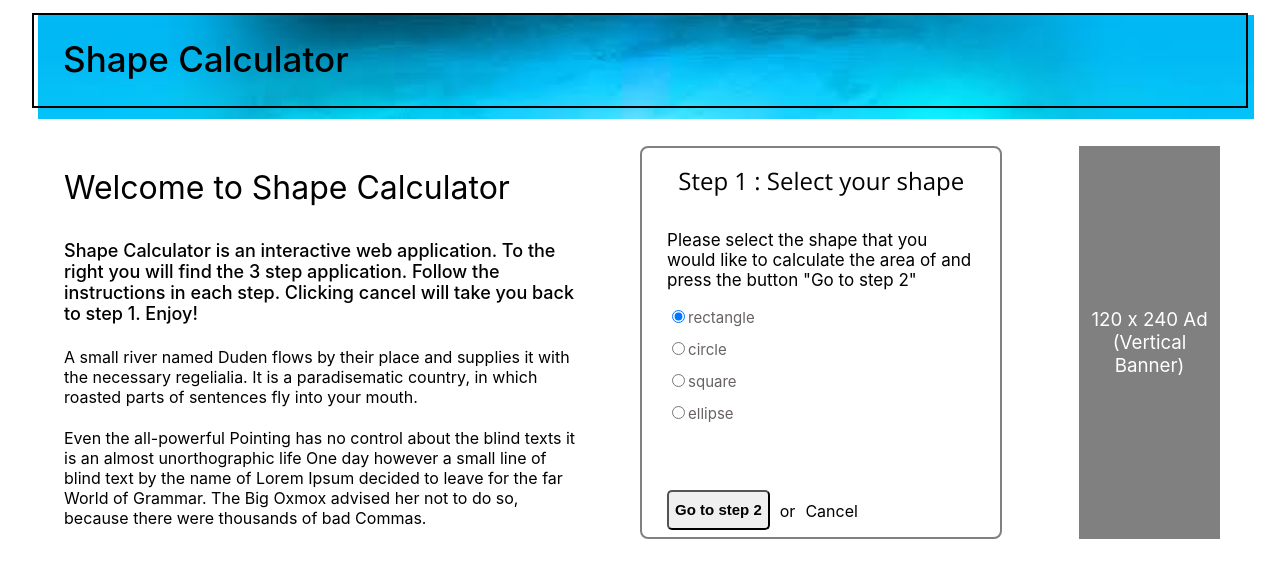
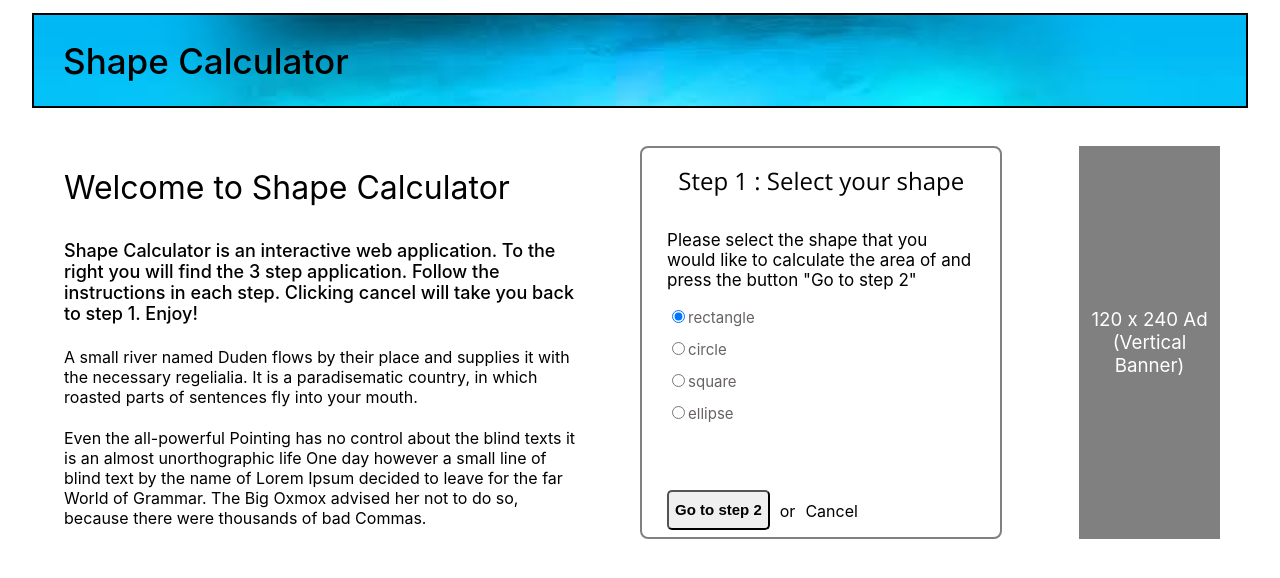
Before and after one commit to shettyshubha21/Shape_Calculator, a React (Create React App) app: page / in a window 1280 px wide. Shown: the top 578 px of the page. Built offline with nearby package versions, Linux system fonts and the light colour scheme.

Commit message:
added checkCondition function

```diff
--- a/src/components/Header/Header.module.scss
+++ b/src/components/Header/Header.module.scss
@@ -12,13 +12,13 @@
   border: 2px solid black;
   width: 95%;
   height: 95px;
+  position: relative;
   .heading {
     display: flex;
     justify-content: flex-start;
     align-items: flex-start;
     padding-left: 2.4%;
-    /*  font-family: 'Open Sans', sans-serif;
-    font-weight: normal;
-    padding-left: 2.4%; */
+    position: absolute;
+    bottom: 0;
   }
 }
--- a/src/components/Image/Image.module.scss
+++ b/src/components/Image/Image.module.scss
@@ -1,11 +1,9 @@
-.Image {
-  position: absolute;
-  height: 13vh;
-  width: 95vw;
-  z-index: -1;
-  padding-left: 38px;
+
+.ImageContainer {
+  height: 100%;
+  width: 100%;
+  .Image {
+    height: 100%;
+    width: 100%;
+  }
 }
-
-.align {
-  left: 0;
-}
--- a/src/components/Image/Image.tsx
+++ b/src/components/Image/Image.tsx
@@ -6,7 +6,7 @@ import { ImageProps } from '../../interface';
 const Image: React.FC<ImageProps> = ({ src, alt = ' ', ...props }) => {
   const className = [styles.Image, styles.align].join(' '); // joins styles with space like styles.Image styles.Size
   return (
-    <div>
+    <div className={styles.ImageContainer}>
       {src === undefined ? (
         <h1>Image</h1>
       ) : (
--- a/src/components/Steps/Steps.tsx
+++ b/src/components/Steps/Steps.tsx
@@ -2,7 +2,7 @@ import React, { useState } from 'react';
 
 import styles from './Steps.module.scss';
 import data from '../../data';
-import { ShapesInterface, initialValueType } from '../../interface';
+import { ShapesInterface, initialValueType} from '../../interface';
 import Button from '../Button';
 import { DifferentSteps, Shapes } from '../../enum';
 import Input from '../Input';
@@ -83,17 +83,22 @@ const Steps = () => {
     }
   };
 
-  const displayMessage = () => {
+  const getKeyAndValue = () => {
     const para = selectedShape.inputs;
     const params = Object.entries(para);
     const selected = params.find((ele) => ele[0] === selectedShape.shape);
     console.log(selected, 'sele');
+    return selected;
+  }
+
+  const displayMessage = () => {
+    const selected = getKeyAndValue();
     if (selected) {
       const val = Object.keys(selected[1]);
       const val1 = selected[1][val[0]];
       const val2 = selected[1][val[1]];
       const paramsLength = Object.keys(selected[1]).length;
-
+      console.log(selected,"selected");
       return (
         <div>
           You have calculated the area of a <span>{selectedShape.shape}</span>{' '}
@@ -106,6 +111,21 @@ const Steps = () => {
       );
     }
   };
+
+  const checkCondition = () => {
+    const selected = getKeyAndValue();
+    if (selected) {
+      const val = Object.keys(selected[1]);
+      const val1 = selected[1][val[0]];
+      const val2 = selected[1][val[1]];
+      const paramsLength = Object.keys(selected[1]).length;
+      return (
+        <>
+          {paramsLength > 1 ? val1 > 0 && val2 > 0? setSteps(3) : setSteps(2) : val1 > 0 ? setSteps(3) : setSteps(2) }
+        </>
+      );
+    }
+  }
 
   return (
     <div className={styles.Step1}>
@@ -140,16 +160,13 @@ const Steps = () => {
                 type="button"
                 title="Go to step 2"
                 onClick={() =>
-                  selectedShape.shape ? setSteps(2) : setSteps(1)
+                  selectedShape.shape? setSteps(2) : setSteps(1)
                 }
               />
               <p className={styles.or}>or</p>
               <p
                 className={styles.cancel}
-                onClick={() => {
-                  setSteps(1);
-                  setSelectedShape(initialValue);
-                }}>
+                onClick={startOver}>
                 Cancel
               </p>
             </div>
@@ -246,7 +263,7 @@ const Steps = () => {
               <Button
                 type="button"
                 title="Go to step 3"
-                onClick={() => setSteps(3)}
+                onClick={checkCondition}
               />
               <p className={styles.or}>or</p>
               <p className={styles.cancel} onClick={startOver}>
```
